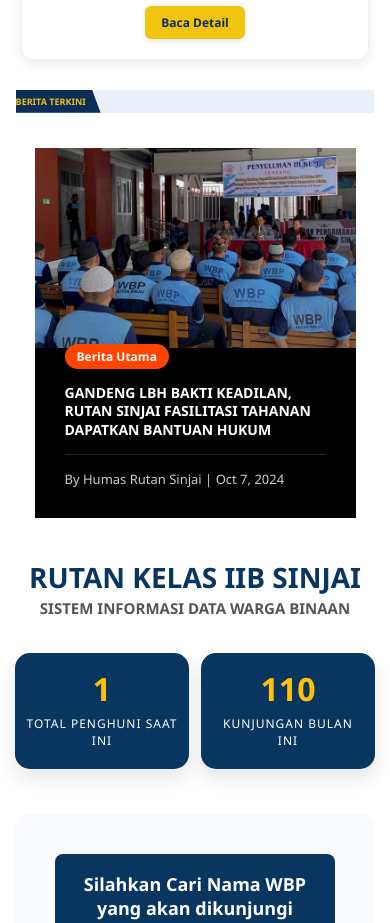
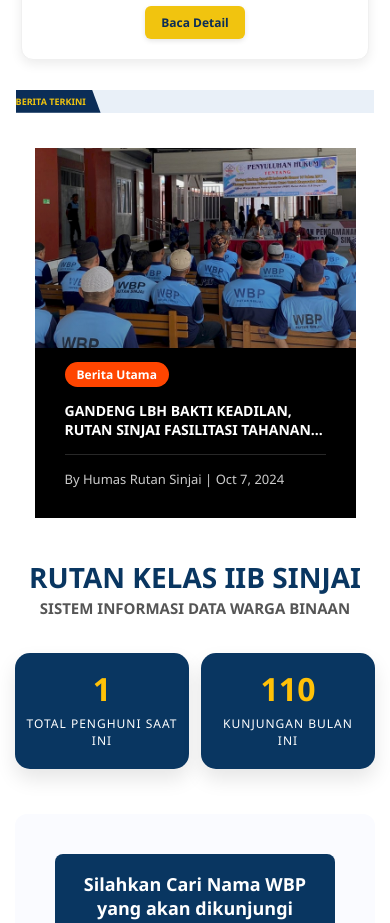
Before and after one commit to andifandiakbar/porto-web, a Next.js app: page / in a window 390 px wide. Shown: the part 820-1743 px from the top of the page. Built offline with nearby package versions, Linux system fonts and the light colour scheme; no server answers; the database is empty.

Commit message:
update halaman2

```diff
--- a/app/(publik)/mobile.css
+++ b/app/(publik)/mobile.css
@@ -205,19 +205,24 @@
 
   .latest-news-section {
     padding: 25px 0 !important;
-    overflow: hidden !important;
+    overflow: visible !important;
+    display: block !important;
   }
 
   .news-grid-4 {
     display: flex !important;
     flex-direction: row !important;
+    flex-wrap: nowrap !important;
     gap: 0 !important;
     overflow-x: auto !important;
+    overflow-y: hidden !important;
     scroll-snap-type: x mandatory !important;
     -webkit-overflow-scrolling: touch !important;
     scrollbar-width: none !important;
     width: 100% !important;
     padding: 0 !important;
+    position: relative !important;
+    touch-action: pan-x !important;
   }
 
   .news-grid-4::-webkit-scrollbar {
@@ -227,24 +232,32 @@
   .news-item-link {
     flex: 0 0 100% !important;
     width: 100% !important;
+    min-width: 100% !important;
     scroll-snap-align: start !important;
     padding: 0 15px !important;
     box-sizing: border-box !important;
+    display: block !important;
+    pointer-events: auto !important;
   }
 
-  .slide-arrow, .arrow-left, .arrow-right {
+  .slide-arrow, .arrow-left, .arrow-right, .btn-view-more {
     display: none !important;
   }
 
   .news-thumb {
     height: 200px !important;
     width: 100% !important;
+    pointer-events: none !important;
   }
 
   .news-title-v2 {
     font-size: 14px !important;
     white-space: normal !important;
     width: 100% !important;
+    display: -webkit-box !important;
+    -webkit-line-clamp: 2 !important;
+    -webkit-box-orient: vertical !important;
+    overflow: hidden !important;
   }
 
   .wbp-info-section {
--- a/app/(publik)/page.tsx
+++ b/app/(publik)/page.tsx
@@ -85,7 +85,7 @@ export default function LamanPublikRutan() {
   }, []);
 
   const combinedNews = newsFromCMS.length > 0 ? newsFromCMS : newsDataDefault;
-  const extendedNews = combinedNews.length >= 3 ? [...combinedNews] : [...combinedNews, ...newsDataDefault, ...newsDataDefault].slice(0, 6);
+  const extendedNews = combinedNews;
 
   const nextSlide = () => setCurrentSlide((prev) => (prev === banners.length - 1 ? 0 : prev + 1));
   const prevSlide = () => setCurrentSlide((prev) => (prev === 0 ? banners.length - 1 : prev - 1));
@@ -113,10 +113,12 @@ export default function LamanPublikRutan() {
   useEffect(() => {
     let interval: NodeJS.Timeout | undefined;
     if (!isPaused) {
-      interval = setInterval(() => nextSlide(), 3000);
+      interval = setInterval(() => {
+        setCurrentSlide((prev) => (prev === banners.length - 1 ? 0 : prev + 1));
+      }, 3000);
     }
     return () => { if (interval) clearInterval(interval); };
-  }, [isPaused, currentSlide]);
+  }, [isPaused]);
 
   useEffect(() => {
     if (countPenghuni < targetPenghuni) {
@@ -192,7 +194,7 @@ export default function LamanPublikRutan() {
               <div className="icon"><i className="fa-solid fa-calendar-days"></i></div>
               <h3>Jadwal Kunjungan</h3>
               <p>Lihat jam operasional kunjungan WBP</p>
-              <a href="/JadwalKunjungan" className="btn">Lihat Jadwal</a>
+              <Link href="/JadwalKunjungan" className="btn">Lihat Jadwal</Link>
             </motion.div>
             <motion.div variants={fadeInVariant} className="card">
               <div className="icon"><i className="fa-solid fa-clipboard-list"></i></div>
@@ -204,7 +206,7 @@ export default function LamanPublikRutan() {
               <div className="icon"><i className="fa-solid fa-file-lines"></i></div>
               <h3>Syarat & Ketentuan</h3>
               <p>Prosedur dan ketentuan kunjungan</p>
-              <a href="/SyaratKetentuan" className="btn">Baca Detail</a>
+              <Link href="/SyaratKetentuan" className="btn">Baca Detail</Link>
             </motion.div>
           </div>
         </div>
@@ -241,7 +243,7 @@ export default function LamanPublikRutan() {
           <div className="news-slider-wrapper">
             <button className="slide-arrow prev" onClick={prevNews}><i className="fa-solid fa-chevron-left"></i></button>
             <div className="news-viewport">
-              <div className="news-track" style={{ transform: `translateX(-${newsIndex * (100 / (isMobile ? 1 : 3))}%)` }}>
+              <div className="news-grid-4">
                 {extendedNews.map((item, index) => (
                   <Link href={`/berita/${item.id}`} key={index} className="news-item-link">
                     <div className="news-card-v2">
@@ -252,7 +254,7 @@ export default function LamanPublikRutan() {
                         <span className="badge-berita">Berita Utama</span>
                         <h3 className="news-title-v2">{item.headline}</h3>
                         <p className="news-date-v2">
-                          By Humas Rutan Sinjai  |  {item.meta.split('|')[1]?.trim()}
+                          By Humas Rutan Sinjai  |  {item.meta.includes('|') ? item.meta.split('|')[1]?.trim() : item.meta}
                         </p>
                       </div>
                     </div>
```
